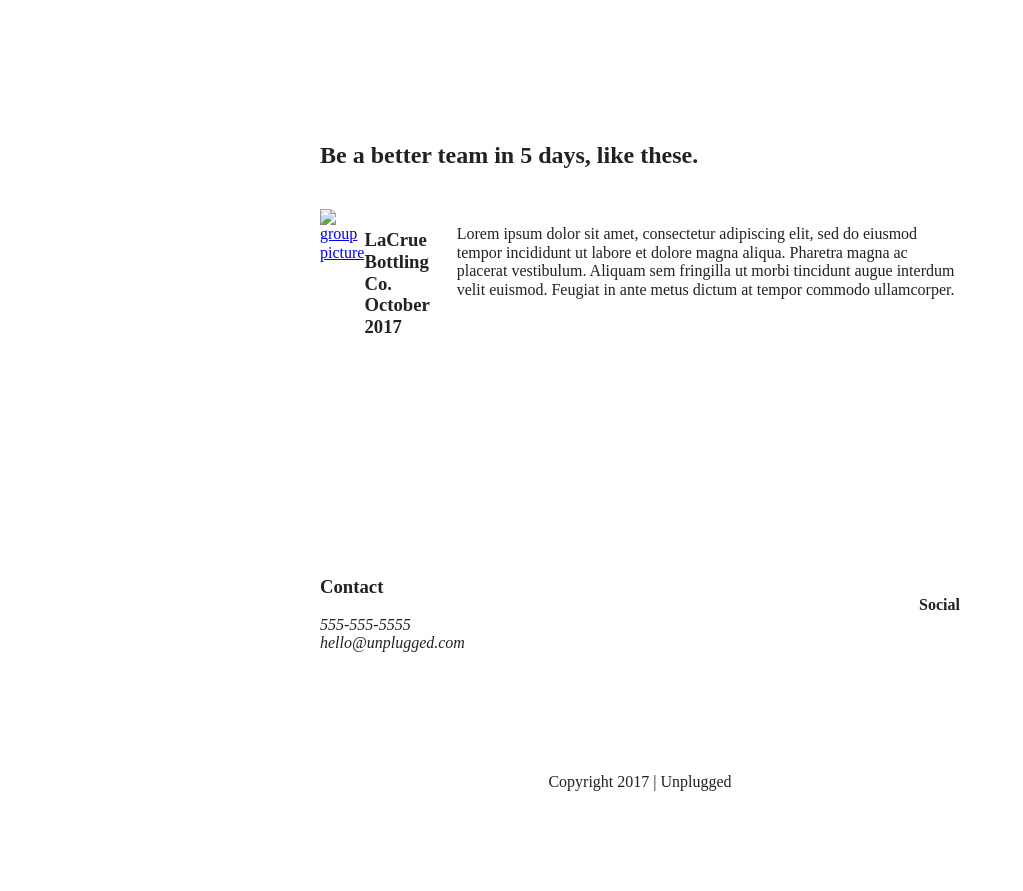
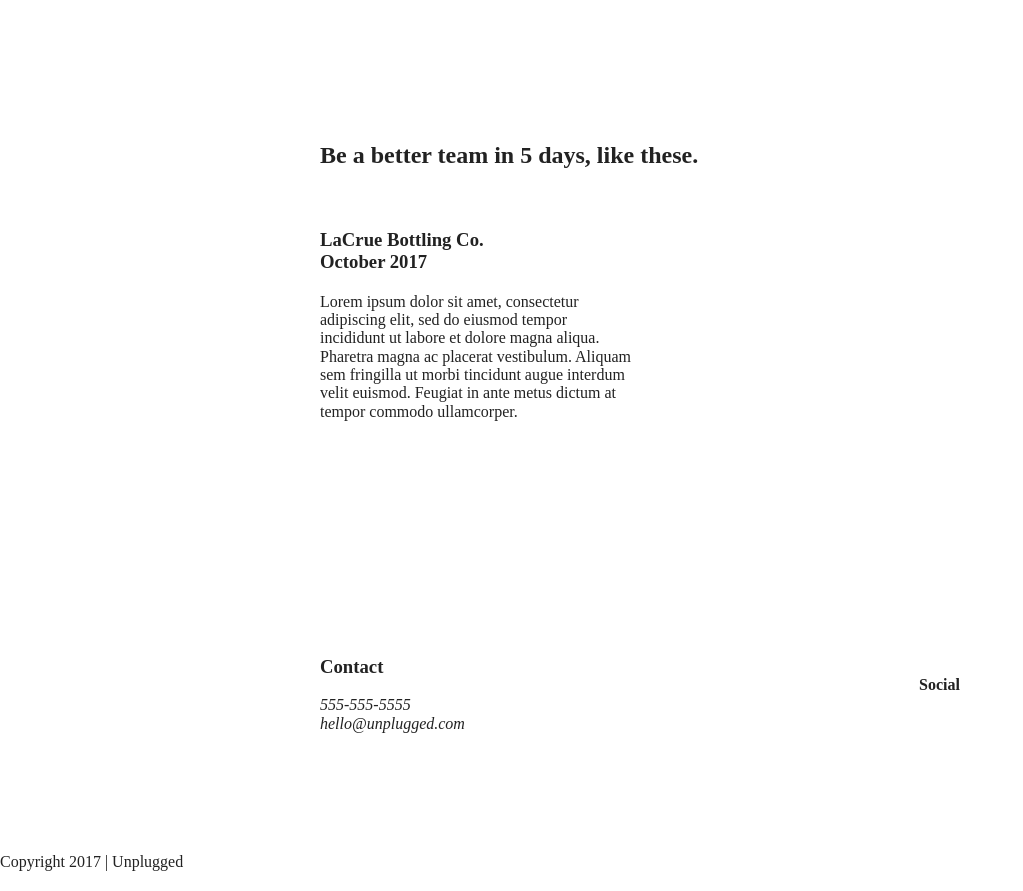
Before and after one commit to Jamie-WJ/unplugged-retreat, a website built with Parcel: page index.html in a window 1280 px wide. Shown: the part 1340-2231 px from the top of the page, without its empty margins (0-1023 px from the left). Before the commit the page ends 2151 px from the top, so only its background shows below. Built offline with nearby package versions, Linux system fonts and the light colour scheme.

Commit message:
edit faq responsive layout

```diff
--- a/css/main.css
+++ b/css/main.css
@@ -89,6 +89,7 @@ textarea {
 
    .content-wrapper{
      width: 90%;
+     margin: 50px 0;
    }
 
    /*-----Base Header-Footer Styles-----*/
@@ -98,10 +99,13 @@ footer {
     flex-flow: row wrap;
     justify-content: center;
     align-items: center;
-
 }
 
 /*Header Styles*/
+
+header{
+  padding: 15px 0;
+}
 
 header .content-wrapper {
   display: flex;
@@ -109,10 +113,6 @@ header .content-wrapper {
   justify-content: center;
   align-items: center;
   margin: 0;
-}
-
-header{
-  padding: 15px 0;
 }
 
 .header-divider {
@@ -139,28 +139,28 @@ footer {
   flex-direction: column;
 }
 
+footer p {
+  margin: 0;
+}
+
 footer .content-wrapper{
   width: 55%;
   margin: 50px 0;
-}
-
-footer p {
-  margin: 0;
 }
 
 footer .contact {
   margin-bottom: 50px;
 }
 
+footer .social-icons {
+  display: flex;
+  justify-content: space-around;
+  align-items: center;
+}
+
 footer .social-icons p{
   display: flex;
   justify-content: center;
-  align-items: center;
-}
-
-footer .social-icons {
-  display: flex;
-  justify-content: space-around;
   align-items: center;
 }
 
@@ -230,7 +230,7 @@ margin: 30px 0;
 }
 
 
-/*-----About-Homepage-----*/
+/*-----About-Page-----*/
 
 .mission{
   display: flex;
@@ -250,9 +250,9 @@ margin: 30px 0;
   margin: 0;
 }
 
+/*--------FAQ-Page--------*/
 
-//*-----FAQ-Homepage-----*/
-.faq {
+.faq{
   display: flex;
   justify-content: center;
   align-items: center;
@@ -453,7 +453,7 @@ footer .contact {
 }
 
 footer .copyright {
-  width: ;
+  width: 100%;
 }
 
 /* ==========================================================================
--- a/index.html
+++ b/index.html
@@ -114,19 +114,14 @@
   <section class="reviews">
     <div class="content-wrapper">
       <h2>Be a better team in 5 days, like these.</h2>
-
-    <div class="LaCrue-review">
-      <article>
-        <!--insert group photo-->
-        <a href="#"><img src="" alt="group picture"></a>
-
-        <h3>LaCrue Bottling Co.<br>
-            October 2017</h3>
-          <p>Lorem ipsum dolor sit amet, consectetur adipiscing elit, sed do eiusmod tempor incididunt ut labore
-            et dolore magna aliqua. Pharetra magna ac placerat vestibulum. Aliquam sem fringilla ut morbi tincidunt
-            augue interdum velit euismod. Feugiat in ante metus dictum at tempor commodo ullamcorper.</p>
-          </article>
-      </div>
+        <article>
+          <div>
+            <h3>LaCrue Bottling Co. October 2017</h3>
+              <p>Lorem ipsum dolor sit amet, consectetur adipiscing elit, sed do eiusmod tempor incididunt ut labore
+                et dolore magna aliqua. Pharetra magna ac placerat vestibulum. Aliquam sem fringilla ut morbi tincidunt
+                augue interdum velit euismod. Feugiat in ante metus dictum at tempor commodo ullamcorper.</p>
+          </div>
+        </article>
     </div>
   </section>
 </main> <!--main wrapper-->
```
